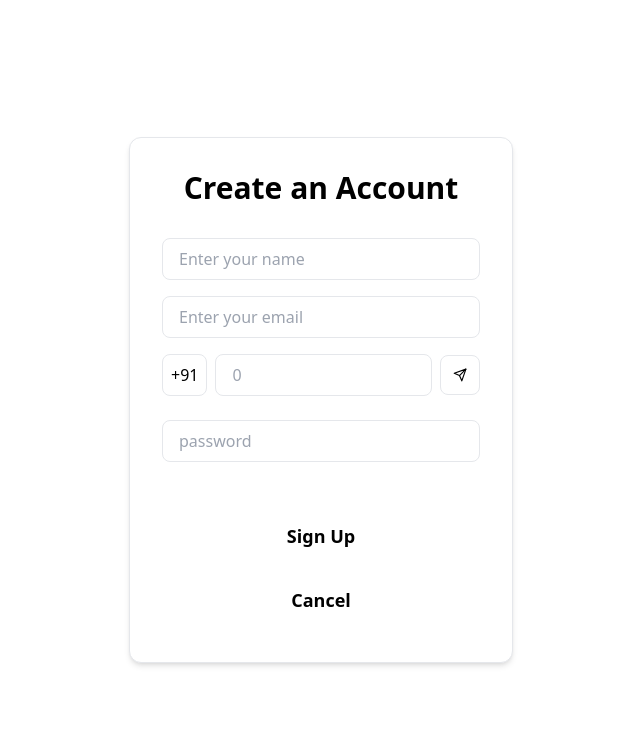
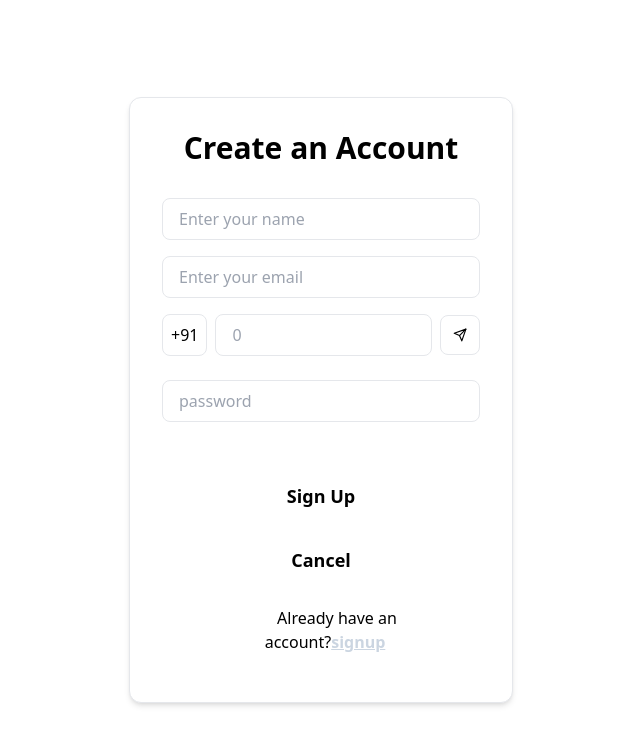
Before and after one commit to Harshksaw/Ekaant-StudyRoom-APP, a React (Vite) app in the folder admin/: page /register in a window 1280 px wide. Shown: the top 744 px of the page, without its empty margins (319-959 px from the left). Built offline with nearby package versions, Linux system fonts and the light colour scheme.

Commit message:
added login and register link ui

```diff
--- a/admin/src/pages/Login.tsx
+++ b/admin/src/pages/Login.tsx
@@ -85,8 +85,11 @@ export default function Login() {
               className="py-4 px-16 rounded-lg mx-4 mb-25"
               onClick={() => navigate("/register")}
             >
-              <span className="text-center text-lg font-bold text-slate-300 underline">
-                for registeration
+              <span className="text-center text-base font-normal">
+                Don't have Account?
+              </span>
+              <span className="text-center text-lg font-normal text-slate-300 underline">
+                register
               </span>
             </button>
           </div>
--- a/admin/src/pages/Register.tsx
+++ b/admin/src/pages/Register.tsx
@@ -68,7 +68,7 @@ const Register = () => {
     }
   };
 
-console.log(typeof(userInfo.phone), " ========================")
+  console.log(typeof userInfo.phone, " ========================");
   // signup--
   const handleSignUp = async () => {
     try {
@@ -143,7 +143,10 @@ console.log(typeof(userInfo.phone), " ========================")
                     }) // Convert input value to number; use 0 as fallback
                 }
               />
-            <Send onClick={() => sendOtp()} className="border rounded-[8px] p-3 h-10 w-12"  />
+              <Send
+                onClick={() => sendOtp()}
+                className="border rounded-[8px] p-3 h-10 w-12"
+              />
             </div>
             {showOtp && userInfo.phone >= 1000000 && (
               <div className="flex justify-between items-center gap-2 ">
@@ -174,6 +177,7 @@ console.log(typeof(userInfo.phone), " ========================")
                 }}
               />
             </div>
+
             {/*  */}
             <div className="flex flex-col justify-center">
               <button
@@ -189,6 +193,15 @@ console.log(typeof(userInfo.phone), " ========================")
               >
                 <span className="text-center text-lg font-bold">Cancel</span>
               </button>
+              <button
+                className="py-4 px-16 rounded-lg mx-4 mb-25 w-full  "
+                onClick={() => navigate("/login")}
+              >
+                Already have an account?
+                <span className="text-center text-base mr-6 font-bold text-slate-300 underline">
+                  signup
+                </span>
+              </button>
             </div>
           </div>
         </div>
```
Lines whose indentation alone changed are shown as unchanged.
